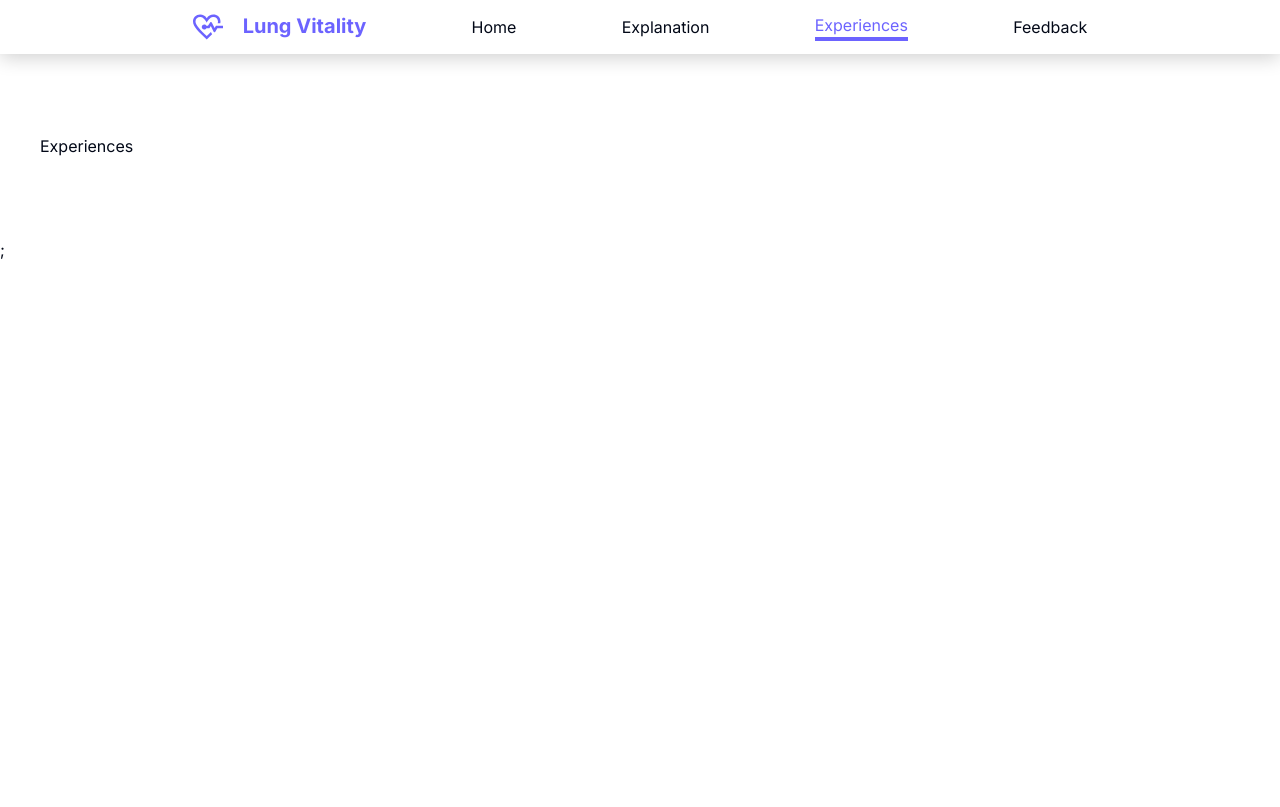
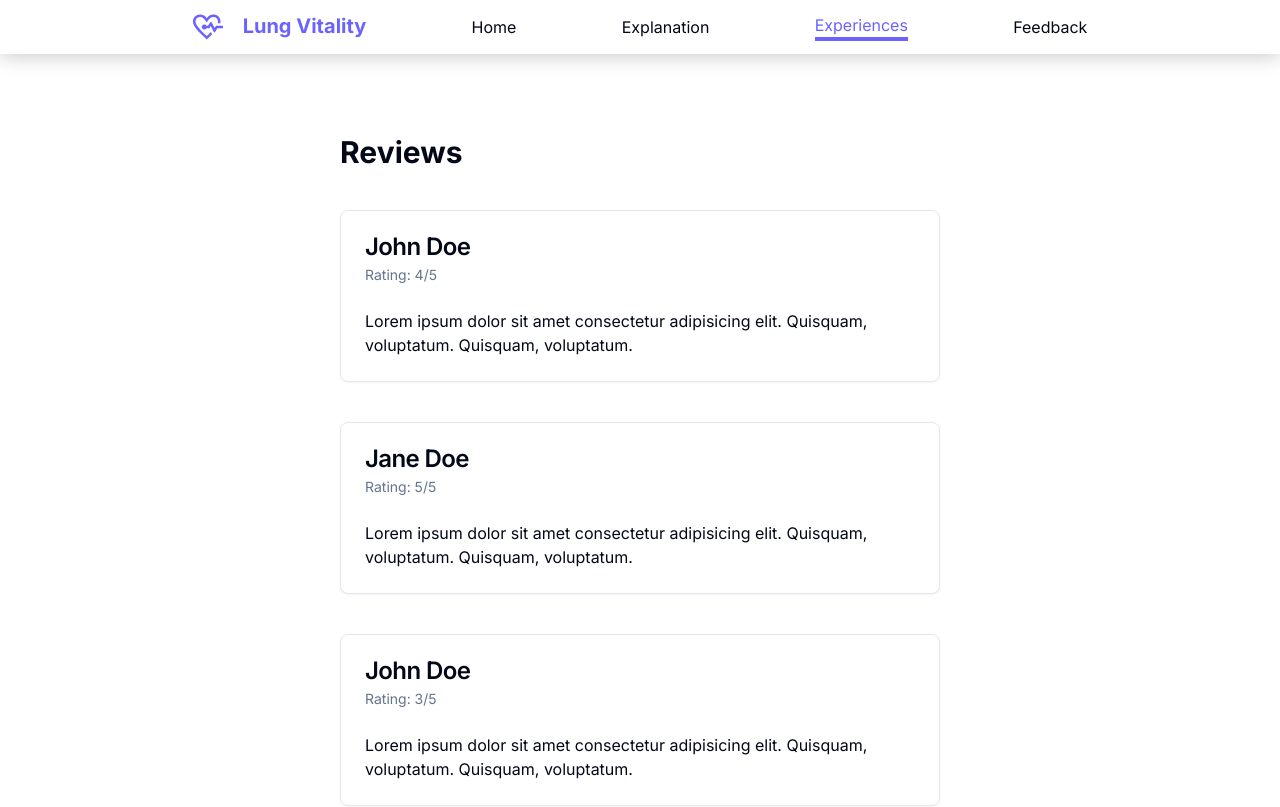
Before and after one commit to Qloozen/HCAID, a Next.js app in the folder lung-vitality/: page /experiences in a window 1280 px wide. Shown: the top 807 px of the page. Built offline with nearby package versions, Linux system fonts and the light colour scheme.

Commit message:
added base for experiences page

```diff
--- a/lung-vitality/src/app/(main)/experiences/page.tsx
+++ b/lung-vitality/src/app/(main)/experiences/page.tsx
@@ -1,9 +1,74 @@
-import React from "react";
-
+import {
+  Card,
+  CardContent,
+  CardDescription,
+  CardHeader,
+  CardTitle,
+} from "@/components/ui/card";
 type Props = {};
 
+const reviews = [
+  {
+    key: 0,
+    rating: "4",
+    fullName: "John Doe",
+    feedback:
+      "Lorem ipsum dolor sit amet consectetur adipisicing elit. Quisquam, voluptatum. Quisquam, voluptatum.",
+  },
+  {
+    key: 1,
+    rating: "5",
+    fullName: "Jane Doe",
+    feedback:
+      "Lorem ipsum dolor sit amet consectetur adipisicing elit. Quisquam, voluptatum. Quisquam, voluptatum.",
+  },
+  {
+    key: 2,
+    rating: "3",
+    fullName: "John Doe",
+    feedback:
+      "Lorem ipsum dolor sit amet consectetur adipisicing elit. Quisquam, voluptatum. Quisquam, voluptatum.",
+  },
+  {
+    key: 3,
+    rating: "4",
+    fullName: "Jane Doe",
+    feedback:
+      "Lorem ipsum dolor sit amet consectetur adipisicing elit. Quisquam, voluptatum. Quisquam, voluptatum.",
+  },
+  {
+    key: 4,
+    rating: "5",
+    fullName: "John Doe",
+    feedback:
+      "Lorem ipsum dolor sit amet consectetur adipisicing elit. Quisquam, voluptatum. Quisquam, voluptatum.",
+  },
+  {
+    key: 5,
+    rating: "3",
+    fullName: "Jane Doe",
+    feedback:
+      "Lorem ipsum dolor sit amet consectetur adipisicing elit. Quisquam, voluptatum. Quisquam, voluptatum.",
+  },
+];
+
 const Experiences = (props: Props) => {
-  return <div>Experiences</div>;
+  return (
+    <div className="m-auto flex w-1/2 flex-col gap-10">
+      <h1 className="text-3xl font-bold">Reviews</h1>
+      {reviews.map((review) => (
+        <Card key={review.key}>
+          <CardHeader>
+            <CardTitle>{review.fullName}</CardTitle>
+            <CardDescription>Rating: {review.rating}/5</CardDescription>
+          </CardHeader>
+          <CardContent>
+            <p>{review.feedback}</p>
+          </CardContent>
+        </Card>
+      ))}
+    </div>
+  );
 };
 
 export default Experiences;
--- /dev/null
+++ b/lung-vitality/src/components/ui/card.tsx
@@ -0,0 +1,79 @@
+import * as React from "react"
+
+import { cn } from "@/lib/utils"
+
+const Card = React.forwardRef<
+  HTMLDivElement,
+  React.HTMLAttributes<HTMLDivElement>
+>(({ className, ...props }, ref) => (
+  <div
+    ref={ref}
+    className={cn(
+      "rounded-lg border bg-card text-card-foreground shadow-sm",
+      className
+    )}
+    {...props}
+  />
+))
+Card.displayName = "Card"
+
+const CardHeader = React.forwardRef<
+  HTMLDivElement,
+  React.HTMLAttributes<HTMLDivElement>
+>(({ className, ...props }, ref) => (
+  <div
+    ref={ref}
+    className={cn("flex flex-col space-y-1.5 p-6", className)}
+    {...props}
+  />
+))
+CardHeader.displayName = "CardHeader"
+
+const CardTitle = React.forwardRef<
+  HTMLParagraphElement,
+  React.HTMLAttributes<HTMLHeadingElement>
+>(({ className, ...props }, ref) => (
+  <h3
+    ref={ref}
+    className={cn(
+      "text-2xl font-semibold leading-none tracking-tight",
+      className
+    )}
+    {...props}
+  />
+))
+CardTitle.displayName = "CardTitle"
+
+const CardDescription = React.forwardRef<
+  HTMLParagraphElement,
+  React.HTMLAttributes<HTMLParagraphElement>
+>(({ className, ...props }, ref) => (
+  <p
+    ref={ref}
+    className={cn("text-sm text-muted-foreground", className)}
+    {...props}
+  />
+))
+CardDescription.displayName = "CardDescription"
+
+const CardContent = React.forwardRef<
+  HTMLDivElement,
+  React.HTMLAttributes<HTMLDivElement>
+>(({ className, ...props }, ref) => (
+  <div ref={ref} className={cn("p-6 pt-0", className)} {...props} />
+))
+CardContent.displayName = "CardContent"
+
+const CardFooter = React.forwardRef<
+  HTMLDivElement,
+  React.HTMLAttributes<HTMLDivElement>
+>(({ className, ...props }, ref) => (
+  <div
+    ref={ref}
+    className={cn("flex items-center p-6 pt-0", className)}
+    {...props}
+  />
+))
+CardFooter.displayName = "CardFooter"
+
+export { Card, CardHeader, CardFooter, CardTitle, CardDescription, CardContent }
```
